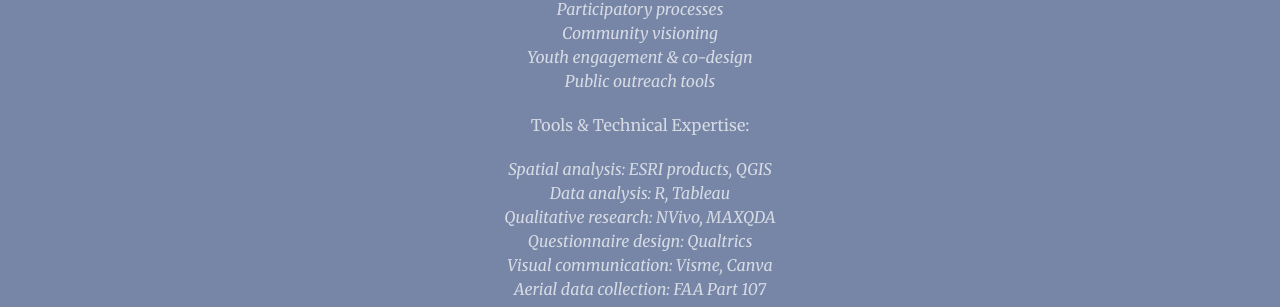
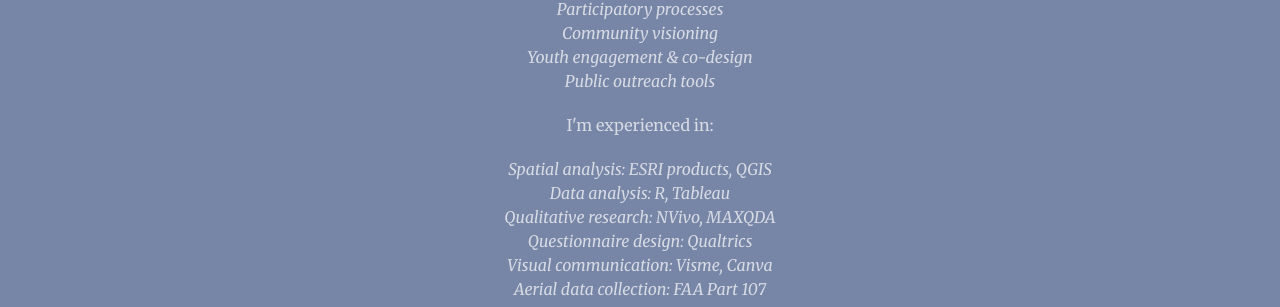
Before and after one commit to RodriguezMayraI/RodriguezMayraI.github.io, a Jekyll site: the page built from index.html, in a window 1280 px wide and 900 px high, scrolled down 1210 px. Shown: the part 145-452 px from the top of the window. Built offline with Jekyll 4.4.1, drawn with Linux system fonts in a browser that asks for light colours.

Commit message:
Update call-to-action.html

```diff
--- a/_includes/call-to-action.html
+++ b/_includes/call-to-action.html
@@ -28,7 +28,7 @@
                 </p>
 
                 <p class="text-faded">
-                    Tools & Technical Expertise:
+                    I'm experienced in:
                 </p>
 
                 <p class="text-faded">
```
